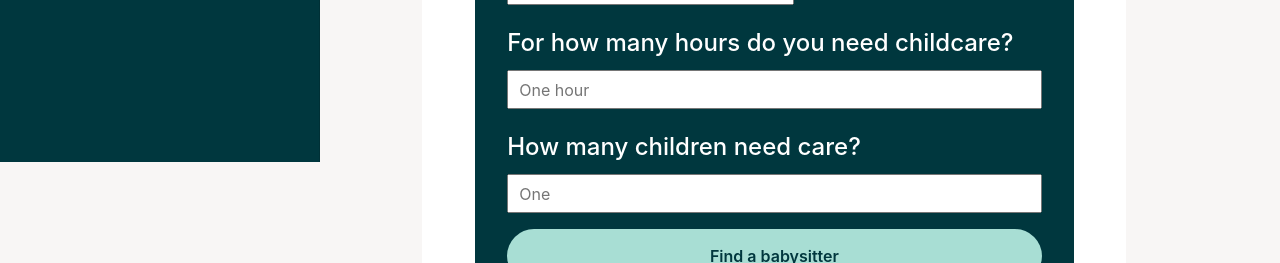
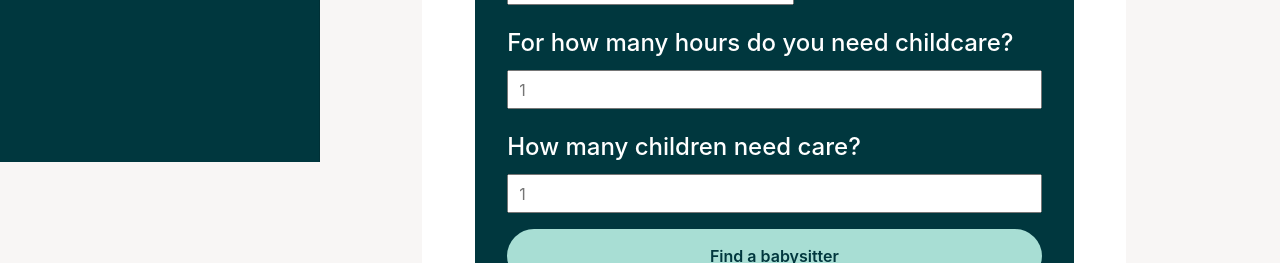
Before and after one commit to karilyn/CareBearers, a React (Create React App) app in the folder frontend/: page /dashboard/book in a window 1280 px wide. Shown: the part 638-901 px from the top of the page. Built offline with nearby package versions, Linux system fonts and the light colour scheme.

Commit message:
Change placehold for hours and number of children

```diff
--- a/frontend/src/components/Book/BookingContainer.jsx
+++ b/frontend/src/components/Book/BookingContainer.jsx
@@ -110,7 +110,7 @@ function BookingContainer(props) {
                       type='number'
                       min='1'
                       max='10'
-                      placeholder='One hour'
+                      placeholder='1'
                       value={duration}
                       onChange={(event) => {setDuration(event.target.value)}}
                     />
@@ -125,7 +125,7 @@ function BookingContainer(props) {
                           type='number'
                           min='1'
                           max='10'
-                          placeholder='One'
+                          placeholder='1'
                           onChange={(event) =>{setChildren(event.target.value)}} />
                       </div>
                   </div>
```
